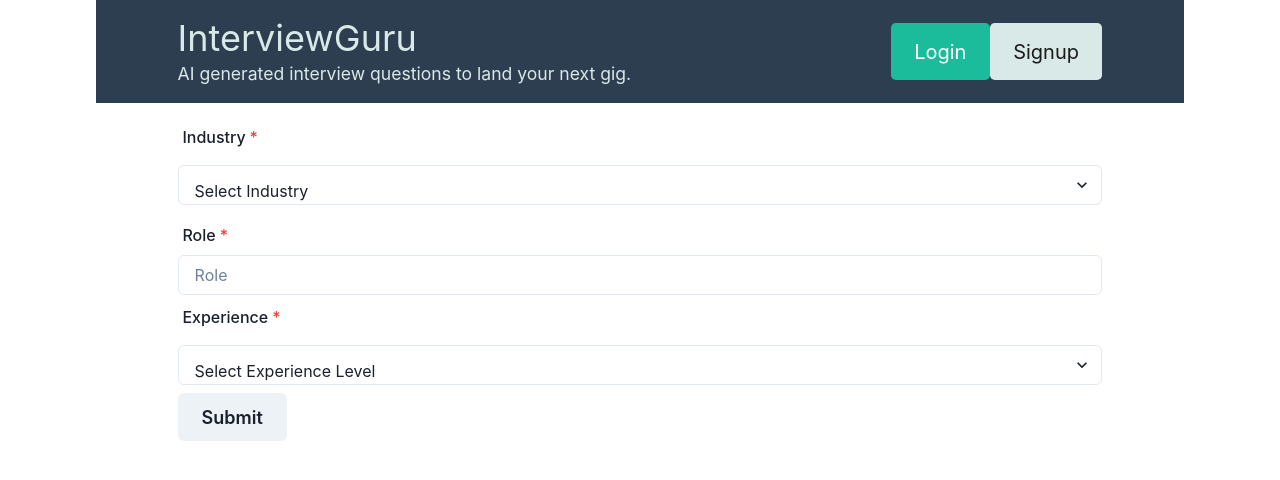
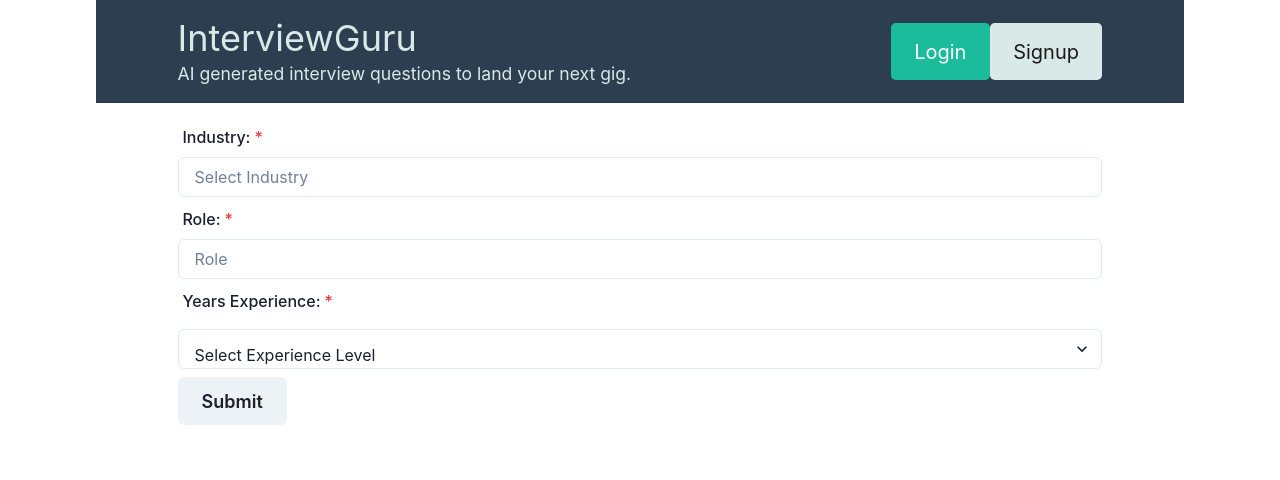
Before and after one commit to sefenydiaz/InterviewGuru, a React (Vite) app in the folder client/: page /form in a window 1280 px wide. Shown: the top 480 px of the page. Built offline with nearby package versions, Linux system fonts and the light colour scheme.

Commit message:
changed first select to input

```diff
--- a/client/src/pages/Form.jsx
+++ b/client/src/pages/Form.jsx
@@ -64,6 +64,8 @@ const Form = () => {
     navigate("/questions");
   };
 
+  const options = [0, 1, 2, 3, 4, 5, 6, 7, 8, 9, "10+"];
+
   if (loading) {
     return <h2>Loading...</h2>;
   }
@@ -72,26 +74,16 @@ const Form = () => {
     <div>
       <form onSubmit={handleFormSubmit}>
         <FormControl id="industry" isRequired>
-          <FormLabel>Industry</FormLabel>
-          <Select
+          <FormLabel>Industry:</FormLabel>
+          <Input
             placeholder="Select Industry"
             onChange={handleInputChange}
             name="industry"
             value={formData.industry}
-          >
-            <option>Technology</option>
-            <option>Healthcare</option>
-            <option>Finance</option>
-            <option>Education</option>
-            <option>Retail</option>
-            <option>Manufactoring</option>
-            <option>Energy</option>
-            <option>Media & Entertainment</option>
-            <option>Government & Public Services</option>
-          </Select>
+          />
         </FormControl>
         <FormControl id="role" isRequired>
-          <FormLabel>Role</FormLabel>
+          <FormLabel>Role:</FormLabel>
           <Input
             placeholder="Role"
             onChange={handleInputChange}
@@ -100,19 +92,20 @@ const Form = () => {
           />
         </FormControl>
         <FormControl id="experience" isRequired>
-          <FormLabel>Experience</FormLabel>
+          <FormLabel>Years Experience:</FormLabel>
           <Select
             placeholder="Select Experience Level"
             onChange={handleInputChange}
             name="experience"
             value={formData.experience}
           >
-            <option>Internship</option>
-            <option>Entry Level</option>
-            <option>Associate</option>
-            <option>Senior</option>
-            <option>Director</option>
-            <option>Executive</option>
+            {options.map((option, index) => {
+              return (
+                <option key={index} value={option}>
+                  {option}
+                </option>
+              );
+            })}
           </Select>
         </FormControl>
         <Button type="submit" size="lg">
```
